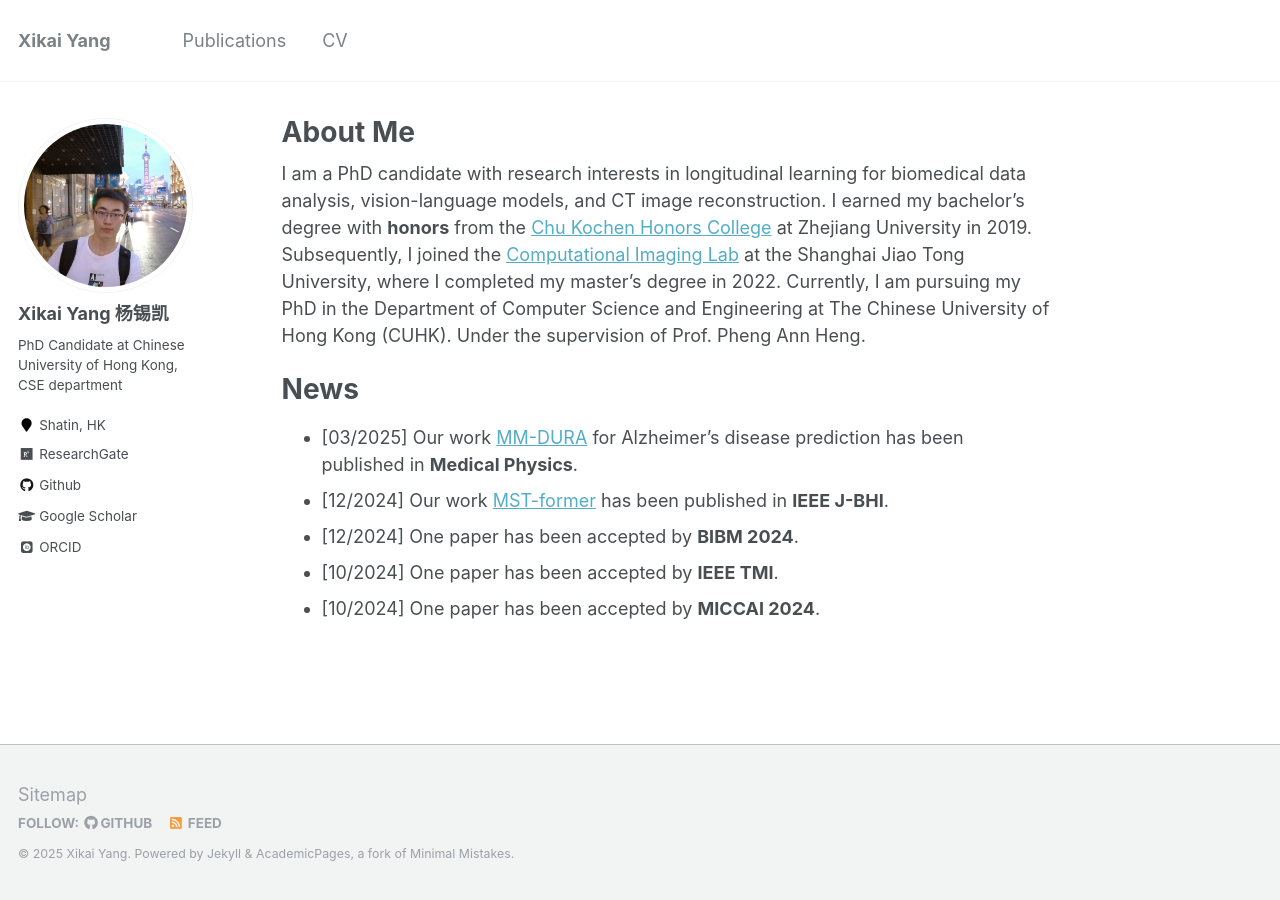
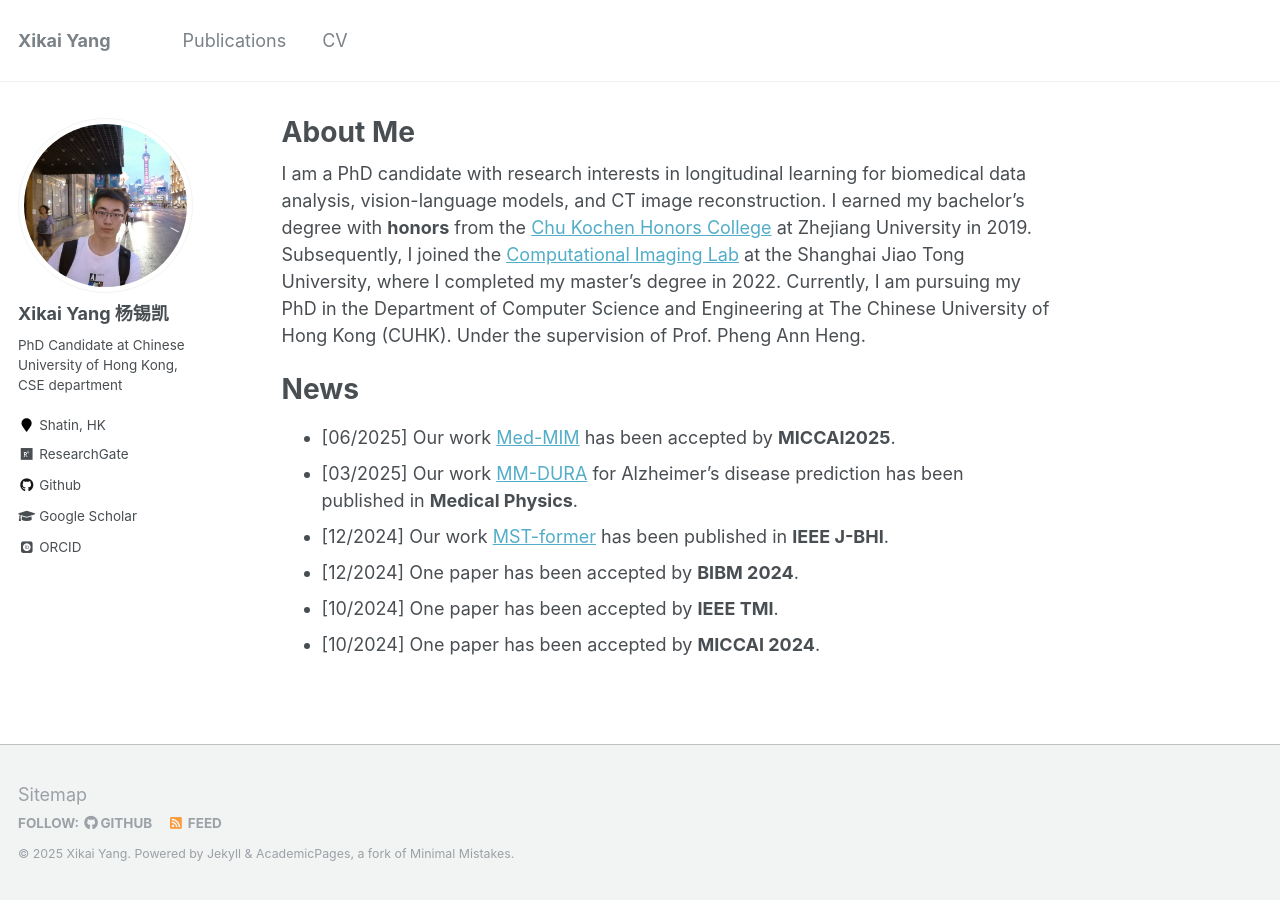
Before and after one commit to Xikai97/Xikai97.github.io, a Jekyll site: the page built from _pages/about.md, in a window 1280 px wide. Built offline with Jekyll 4.4.1, drawn with Linux system fonts in a browser that asks for light colours; some web fonts are replaced.

Commit message:
Update about.md

```diff
--- a/_pages/about.md
+++ b/_pages/about.md
@@ -12,6 +12,7 @@ I am a PhD candidate with research interests in longitudinal learning for biomed
 
 News
 ======
+* [06/2025] Our work [Med-MIM](https://github.com/xikai97/med-mim) has been accepted by **MICCAI2025**.
 * [03/2025] Our work [MM-DURA](http://doi.org/10.1002/mp.17767) for Alzheimer's disease prediction has been published in **Medical Physics**.
 * [12/2024] Our work [MST-former](https://ieeexplore.ieee.org/abstract/document/10816575) has been published in **IEEE J-BHI**.
 * [12/2024] One paper has been accepted by **BIBM 2024**.
```
